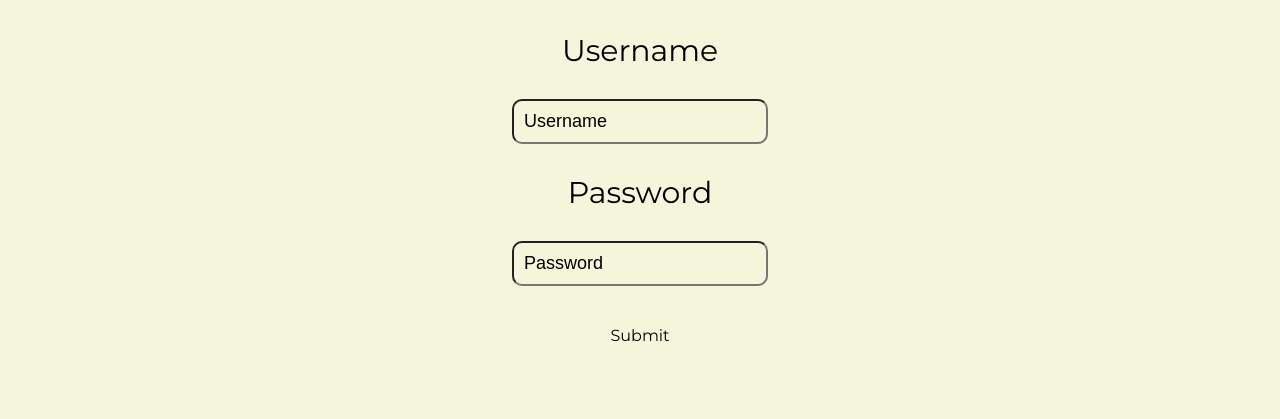
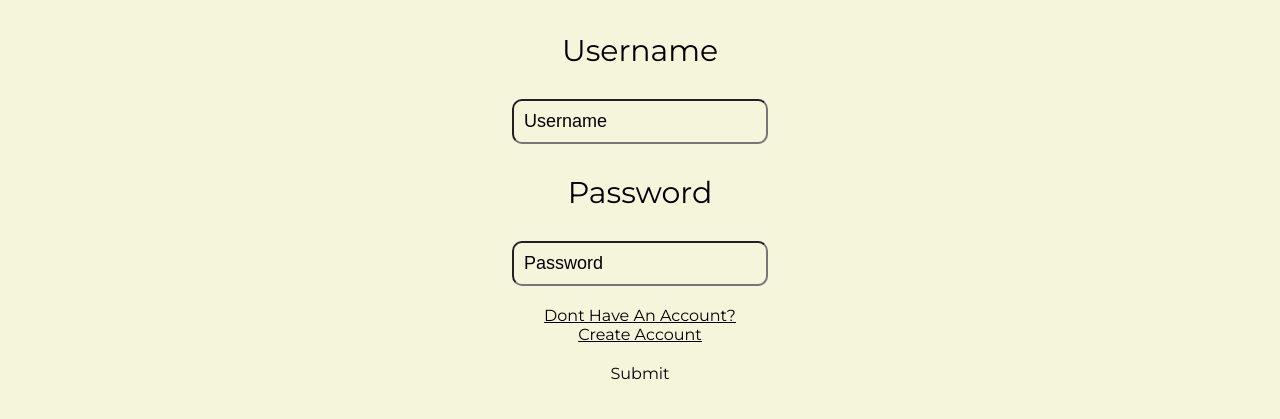
Before and after one commit to Mehraaj/SoftwareEngineeringGroup11, a website: page LoginPage.html in a window 1280 px wide. Shown: the part 101-520 px from the top of the page. Drawn offline with Linux system fonts and the light colour scheme.

Commit message:
added login slider and added redirect to make acct

```diff
--- a/LoginPage.html
+++ b/LoginPage.html
@@ -57,6 +57,12 @@
         <li class = "inputs"><input class = "Inputs" placeholder="Username"></li>
         <li class ="textAboveInput">Password</li>
         <li class = "inputs"><input type="password" class = "Inputs" placeholder="Password"></li>
+        <li class = "createAcct"><a href="./SignUpPage.html">
+          <ul>
+            <li>Dont Have An Account?</li>
+            <li>Create Account</li>
+          </ul></a>
+        </li>
         <li class = "buttonItem"><a id="check" href=""><button  id = "submitButton" class="submitButton">Submit</button></a></li>
       </ul>
     </div>
--- a/src/css/LoginPage.css
+++ b/src/css/LoginPage.css
@@ -5,6 +5,13 @@
 .LoginCard{
 
     background-color: rgba(245, 245, 220, 1);
+}
+.createAcct{
+    font-family: "Montserrat", sans-serif;
+
+}
+.createAcct a{
+    color: inherit;
 }
 .LoginCredentials{
 
```
Also changed, not shown: homepage.html (+4 -3 lines), src/resources/homepage/tgi88-ilao4.jpg (added), src/resources/homepage/tphpv-yi1xv.jpg (added), src/resources/homepage/wallpaperflare.com_wallpaper.jpg (added).
